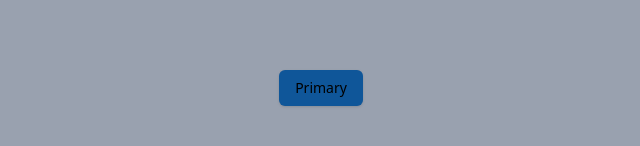
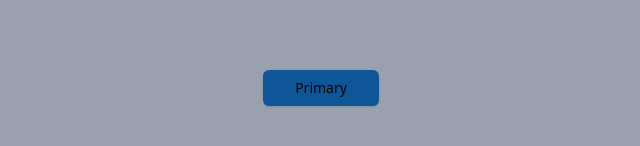
Before and after one commit to Hablu-Programmer-Team/HP-Team, a React (Vite) app: page /dashboard in a window 1280 px wide. Shown: the part 312-458 px from the top of the page, without its empty margins (319-959 px from the left). Built offline with nearby package versions, Linux system fonts and the light colour scheme.

Commit message:
Refactor Button component to use class-variance-authority for styling and update default variants

```diff
--- a/src/components/team/Udoy/button.tsx
+++ b/src/components/team/Udoy/button.tsx
@@ -1,74 +1,10 @@
 import { cn } from "@/lib/utils/cn";
+import { cva, type VariantProps } from "class-variance-authority";
 import { forwardRef, type ButtonHTMLAttributes } from "react";
 
 export interface ButtonProps
   extends ButtonHTMLAttributes<HTMLButtonElement>,
     VariantProps<typeof buttonVariants> {}
-
-// size styles: by default button size will be response style
-const sizeStyles: Record<string, string> = {
-  sm: "px-[1rem] py-[0.375rem]",
-  lg: "px-[1rem] py-[0.5rem]",
-  responsive: "px-[1rem] py-[0.375rem] lg:px-[0.75rem] lg:py-[0.5rem]",
-};
-// variant styles: by default variant style will be primary
-const variantStyles: Record<string, string> = {
-  primary: "bg-link-700",
-  secondary: "border border-link-700 text-link-700",
-  neutral: "neutral-text-background",
-  normal: "text-link-700",
-  ghost: "border border-gray-300",
-};
-
-// export const Button2: FC<IProps> = (props) => {
-//   const {
-//     children,
-//     variant = "primary",
-//     size = "responsive",
-//     disabled,
-//     // hover = "hover:opacity-80",
-//     flex,
-//     round,
-//     colors,
-//     font,
-//     textSize,
-//     className = "",
-//     disabledClass = "opacity-50 border border-gray-400 bg-gray-400",
-//     ...others
-//   } = props;
-
-//   // const hoverStyle = hover === "auto" ? "hover:scale-105" : hover;
-//   const roundedStyle =
-//     round === "sm" ? "rounded-sm" : round === "md" ? "rounded-md" : round;
-//   const flexStyle = "flex items-center justify-center text-nowrap gap-1";
-//   const textColor = colors ? colors : "text-black";
-//   const fontBoldStyle =
-//     font === "b" ? "font-bold" : font === "ex" ? "font-extrabold" : font;
-//   const generateClassNames = (...classes: unknown[]): string =>
-//     classes.filter(Boolean).join(" ");
-
-//   const btnClasses =
-//     className ||
-//     generateClassNames(
-//       fontBoldStyle,
-//       textColor,
-//       textSize || "text-[0.8125rem]",
-//       flex && flexStyle,
-//       roundedStyle || "rounded-full",
-//       // hoverStyle,
-//       sizeStyles[size] || size,
-//       disabled ? disabledClass : variantStyles[variant] ?? variant,
-//       disabled ? "cursor-not-allowed" : "cursor-pointer",
-//       "transition duration-200"
-//     );
-//   return (
-//     <button className={cn(btnClasses)} {...others}>
-//       {children}
-//     </button>
-//   );
-// };
-
-import { cva, type VariantProps } from "class-variance-authority";
 
 export const Button = forwardRef<HTMLButtonElement, ButtonProps>(
   ({ className, variant, size, ...props }, ref) => (
@@ -86,7 +22,7 @@ const buttonVariants = cva(
   {
     variants: {
       variant: {
-        default: "bg-link-700 text-black shadow hover:bg-link-700/90",
+        primary: "bg-link-700 text-black shadow hover:bg-link-700/90",
         secondary:
           "bg-secondary text-secondary-foreground shadow-sm hover:bg-secondary/80",
         accent: "hover:bg-primary-500 ",
@@ -95,12 +31,12 @@ const buttonVariants = cva(
         link: "text-primary underline-offset-4 hover:underline",
       },
       size: {
-        default: "px-4 py-2",
-        sm: " rounded-md px-3 text-xs",
-        lg: " rounded-md px-8",
+        sm: "rounded-md text-xs px-[1rem] py-[0.375rem]",
+        md: "px-4 py-2 rounded-md px-8",
+        lg: "px-[1rem] py-[0.5rem]",
         icon: "size-9",
       },
     },
-    defaultVariants: { variant: "default", size: "default" },
+    defaultVariants: { variant: "primary", size: "md" },
   }
 );
```
